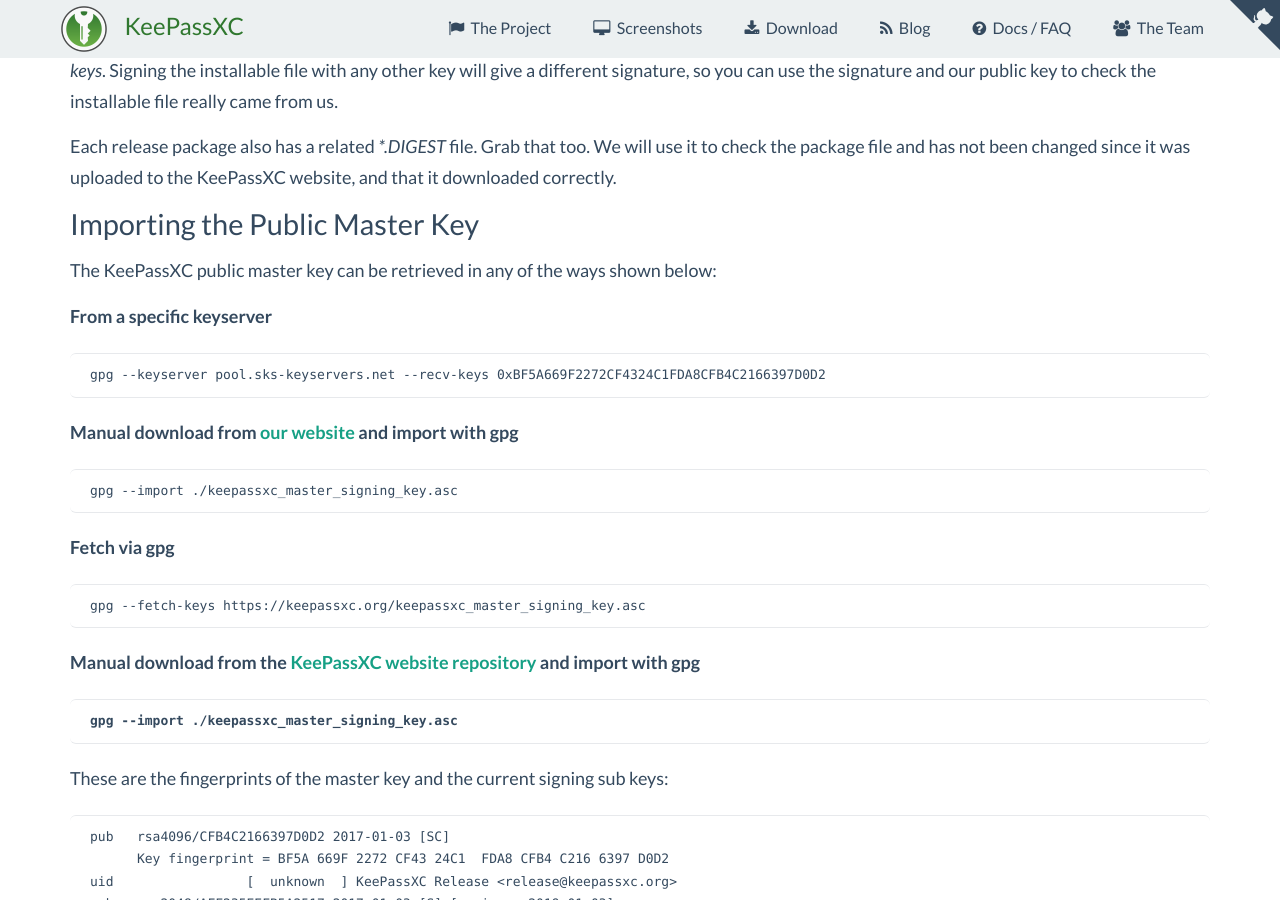
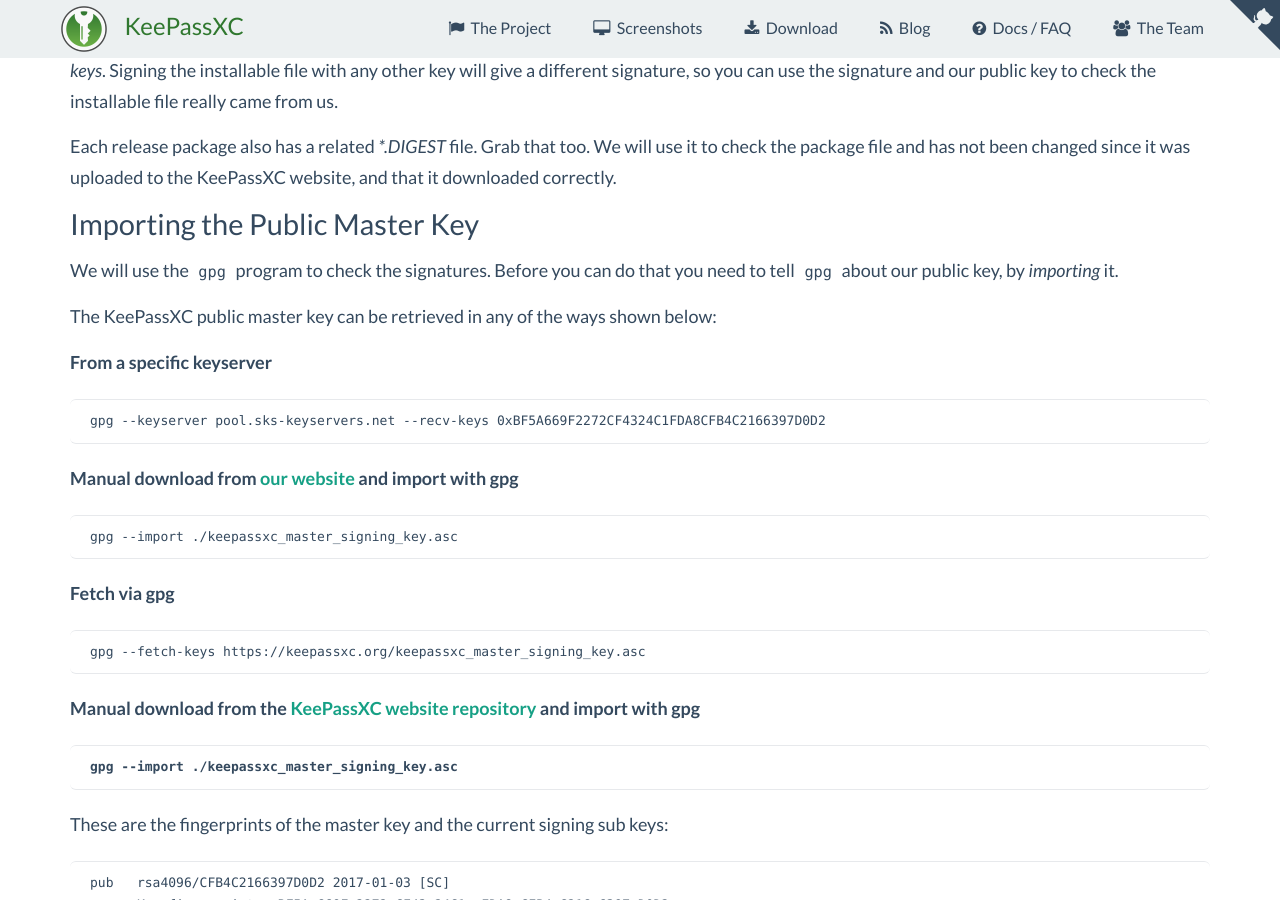
Before and after one commit to keepassxreboot/keepassxc-org, a Jekyll site: the page built from verifying-signatures.html, in a window 1280 px wide and 900 px high, scrolled down 621 px. Built offline with Jekyll 4.4.1, drawn with Linux system fonts in a browser that asks for light colours; comment, search, counter and statistics services are not loaded.

Commit message:
Explain why we import

```diff
--- a/verifying-signatures.html
+++ b/verifying-signatures.html
@@ -36,6 +36,10 @@
        uploaded to the KeePassXC website, and that it downloaded correctly.</p>
 
     <h4>Importing the Public Master Key</h4>
+    <p>We will use the <code>gpg</code> program to check the signatures.
+       Before you can do that you need to tell <code>gpg</code> about our public key,
+       by <em>importing</em> it.
+    </p>
     <p>The KeePassXC public master key can be retrieved in any of the ways shown below:</p>
 
     <strong>From a specific keyserver</strong>
```
